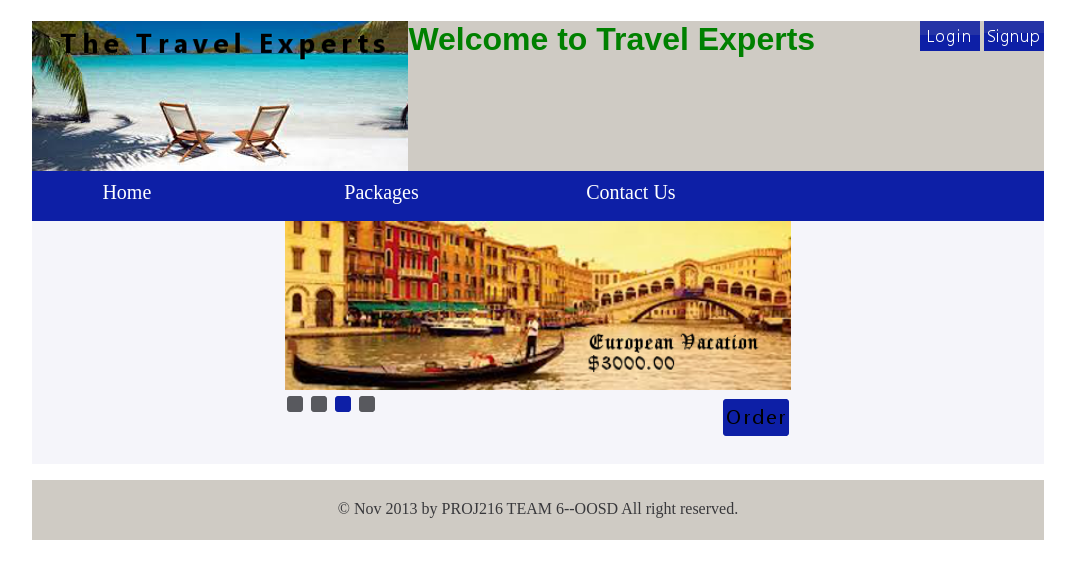
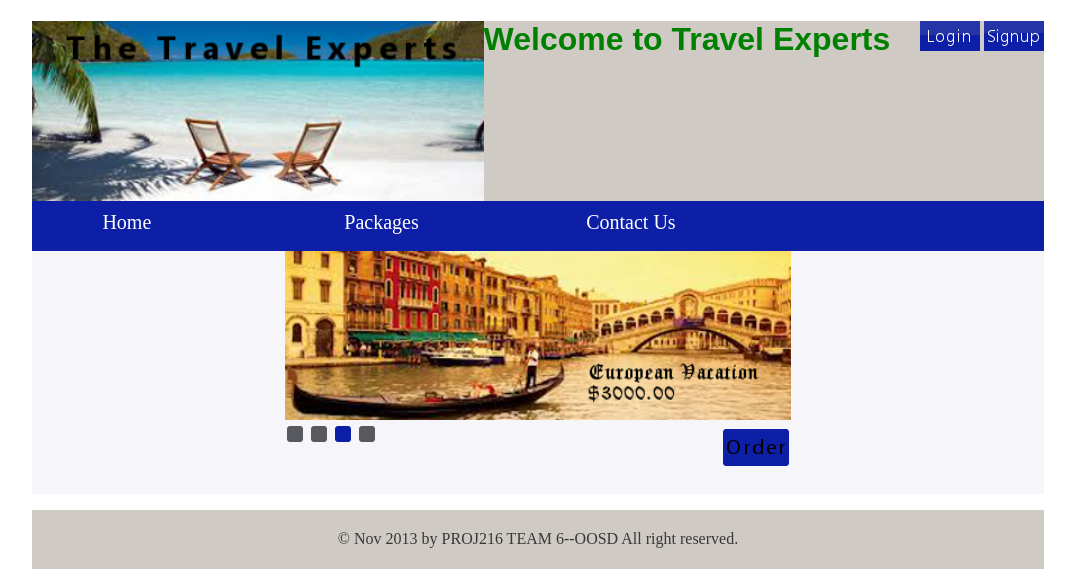
Before and after one commit to yuwenruan/Proj216_team6, a PHP site: page /index.php in a window 1280 px wide. Shown: the top 569 px of the page, without its empty margins (102-1177 px from the left). Run offline with PHP 8.4, Linux system fonts and the light colour scheme.

Commit message:
update the bk.css and header.php
update these files for adjust the banner image

```diff
--- a/css/bk.css
+++ b/css/bk.css
@@ -4,18 +4,18 @@
 }
 
 header {
-	height: 150px;
+	height: 180px;
 	background: #CFCBC4;
 }
 
 #menu {
-	/*clear: both;*/
+	clear: both;
 	height: 50px;
 	background: #0D1FA6;
 }
 #submenu {
 	clear: both;
-	height: 80px;
+	height: 50px;
 	background: #0D1FA6;
 }
 
--- a/header.php
+++ b/header.php
@@ -8,7 +8,7 @@ It sets up the login buttons based on session variables.
 -->
 
 		<header>
-			<div id="logo" ><img src="./images/banner.png" ></div>
+			<div id="logo" ><img src="./images/banner.png" height="180px"></div>
 			<div id="buttons" style="float:right;">
 				<a href="login.php" id="loginButton"><img src="./images/login.png"></a>
 				<a href="register.php" id="signupButton"><img src="./images/signup.png"></a>
```
